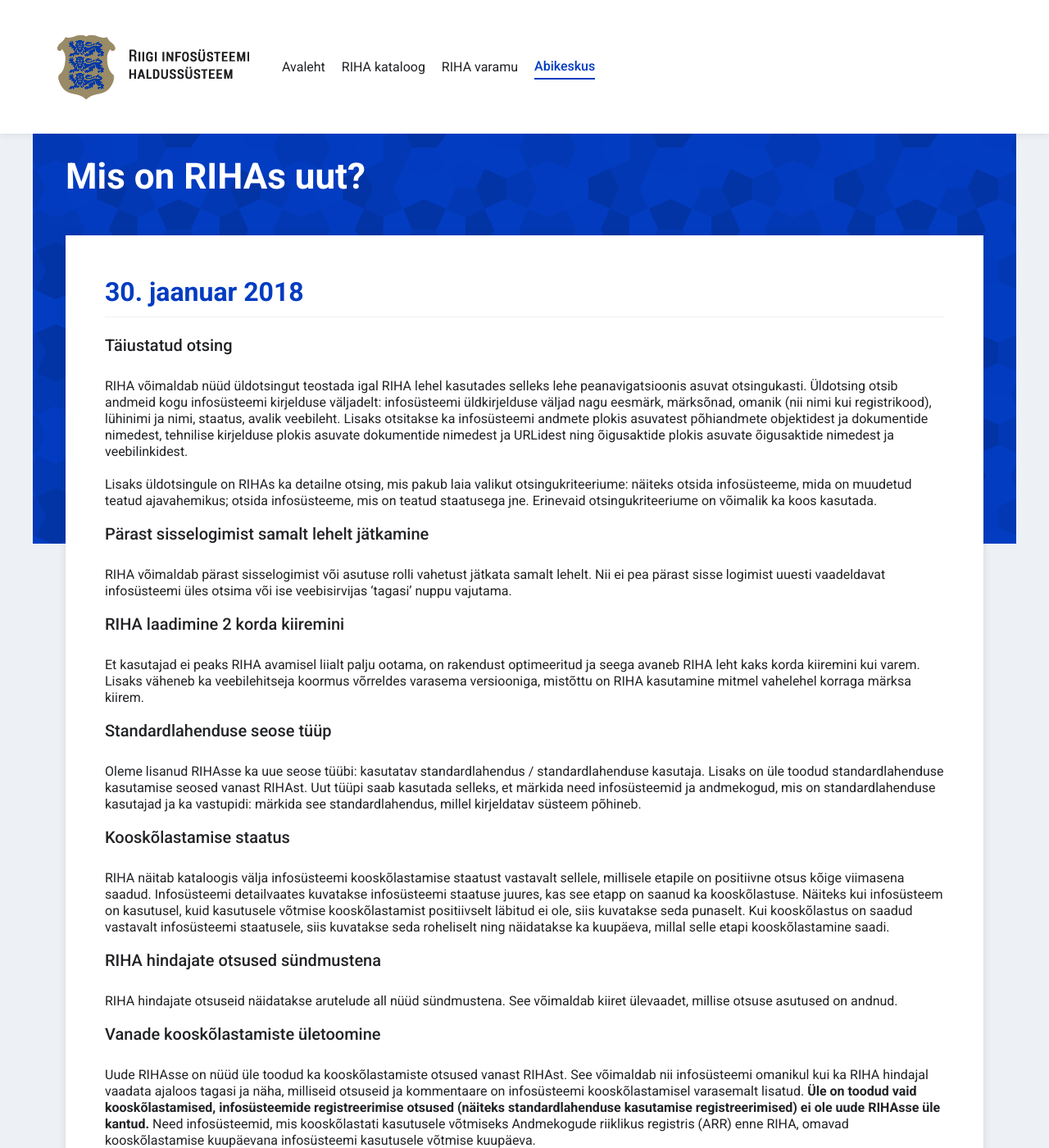
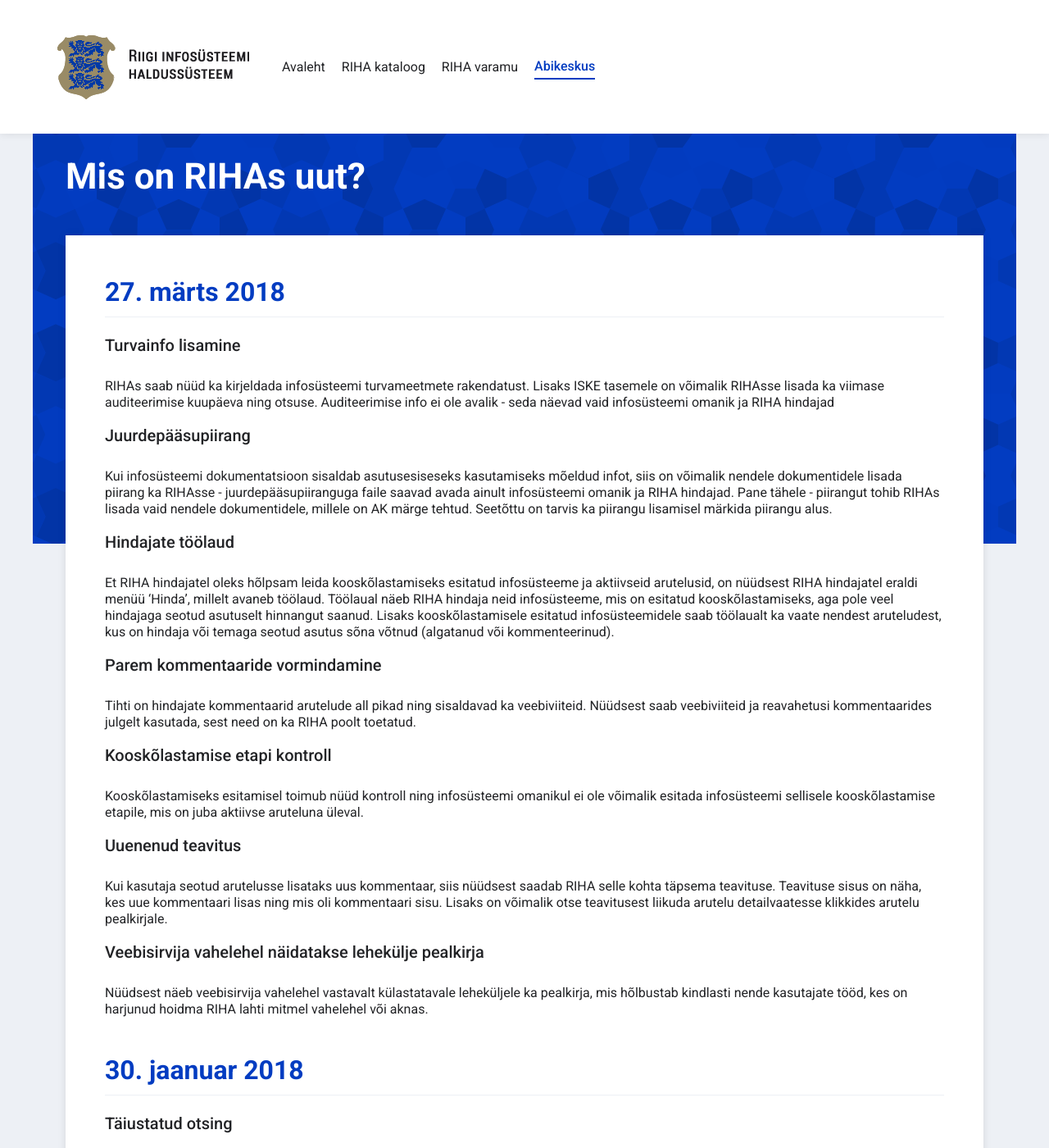
Before and after one commit to e-gov/RIHA-Help, a Jekyll site: the page built from docs/RIHA-uuendused.md, in a window 1280 px wide and 1400 px high. Shown: the whole window at 82% size. Built offline with Jekyll 4.4.1, drawn with Linux system fonts in a browser that asks for light colours.

Commit message:
Add new features from release 7.3

```diff
--- a/docs/RIHA-uuendused.md
+++ b/docs/RIHA-uuendused.md
@@ -1,6 +1,36 @@
 ---
 title: Mis on RIHAs uut?
 ---
+
+## 27. märts 2018
+
+### Turvainfo lisamine
+
+RIHAs saab nüüd ka kirjeldada infosüsteemi turvameetmete rakendatust. Lisaks ISKE tasemele on võimalik RIHAsse lisada ka viimase auditeerimise kuupäeva ning otsuse. Auditeerimise info ei ole avalik - seda näevad vaid infosüsteemi omanik ja RIHA hindajad
+
+### Juurdepääsupiirang
+
+Kui infosüsteemi dokumentatsioon sisaldab asutusesiseseks kasutamiseks mõeldud infot, siis on võimalik nendele dokumentidele lisada piirang ka RIHAsse - juurdepääsupiiranguga faile saavad avada ainult infosüsteemi omanik ja RIHA hindajad. Pane tähele - piirangut tohib RIHAs lisada vaid nendele dokumentidele, millele on AK märge tehtud. Seetõttu on tarvis ka piirangu lisamisel märkida piirangu alus.
+
+### Hindajate töölaud
+
+Et RIHA hindajatel oleks hõlpsam leida kooskõlastamiseks esitatud infosüsteeme ja aktiivseid arutelusid, on nüüdsest RIHA hindajatel eraldi menüü 'Hinda', millelt avaneb töölaud. Töölaual näeb RIHA hindaja neid infosüsteeme, mis on esitatud kooskõlastamiseks, aga pole veel hindajaga seotud asutuselt hinnangut saanud. Lisaks kooskõlastamisele esitatud infosüsteemidele saab töölaualt ka vaate nendest aruteludest, kus on hindaja või temaga seotud asutus sõna võtnud (algatanud või kommenteerinud).
+
+### Parem kommentaaride vormindamine
+
+Tihti on hindajate kommentaarid arutelude all pikad ning sisaldavad ka veebiviiteid. Nüüdsest saab veebiviiteid ja reavahetusi kommentaarides julgelt kasutada, sest need on ka RIHA poolt toetatud.
+
+### Kooskõlastamise etapi kontroll
+
+Kooskõlastamiseks esitamisel toimub nüüd kontroll ning infosüsteemi omanikul ei ole võimalik esitada infosüsteemi sellisele kooskõlastamise etapile, mis on juba aktiivse aruteluna üleval.
+
+### Uuenenud teavitus
+
+Kui kasutaja seotud arutelusse lisataks uus kommentaar, siis nüüdsest saadab RIHA selle kohta täpsema teavituse. Teavituse sisus on näha, kes uue kommentaari lisas ning mis oli kommentaari sisu. Lisaks on võimalik otse teavitusest liikuda arutelu detailvaatesse klikkides arutelu pealkirjale.
+
+### Veebisirvija vahelehel näidatakse lehekülje pealkirja
+
+Nüüdsest näeb veebisirvija vahelehel vastavalt külastatavale leheküljele ka pealkirja, mis hõlbustab kindlasti nende kasutajate tööd, kes on harjunud hoidma RIHA lahti mitmel vahelehel või aknas.
 
 ## 30. jaanuar 2018
 
```
